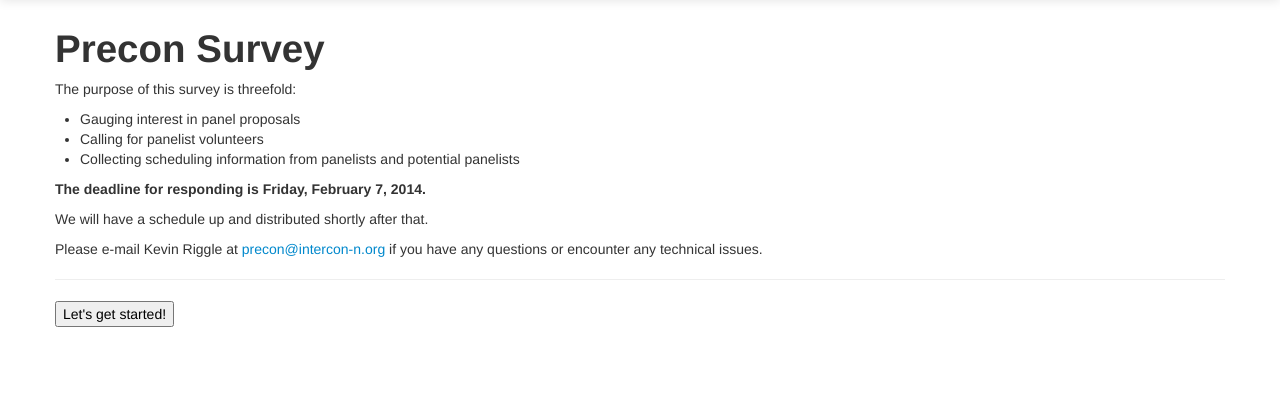
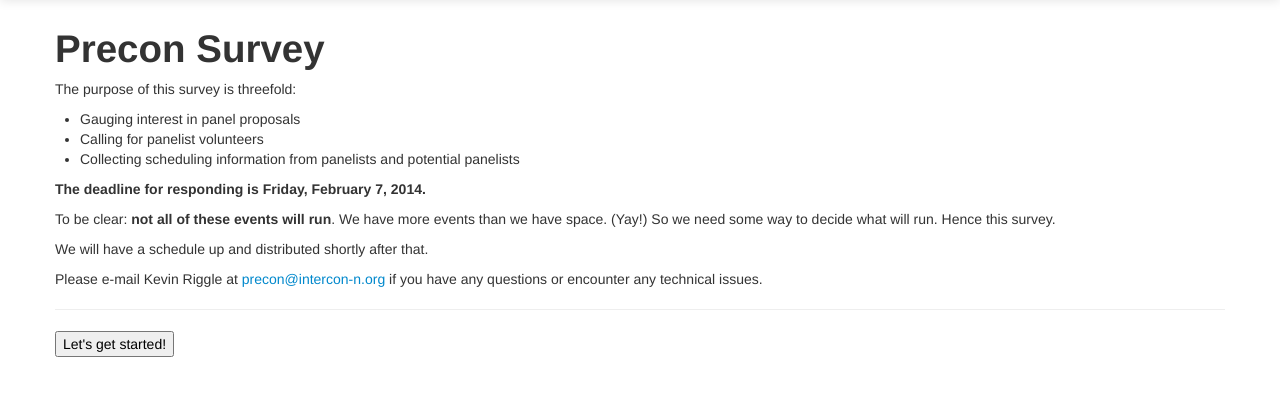
Before and after one commit to nbudin/precon-project, a Django app: page /survey/ in a window 1280 px wide. Shown: the part 41-437 px from the top of the page. Run offline with Django 3.2, Linux system fonts and the light colour scheme; parts of the project's set-up code (start-up, migrations or seed data) failed here and were passed over.

Commit message:
clarification (I hope)

```diff
--- a/precon_project/templates/precon/survey_start.html
+++ b/precon_project/templates/precon/survey_start.html
@@ -17,6 +17,8 @@
 
     <p><b>The deadline for responding is Friday, February 7, 2014.</b>
 
+    <p>To be clear: <b>not all of these events will run</b>.  We have more events than we have space.  (Yay!)  So we need some way to decide what will run.  Hence this survey.
+
     <p>We will have a schedule up and distributed shortly after that.
 
     <p>Please e-mail Kevin Riggle at <a href="mailto:precon@intercon-n.org">precon@intercon-n.org</a> if you have any questions or encounter any technical issues.
```
